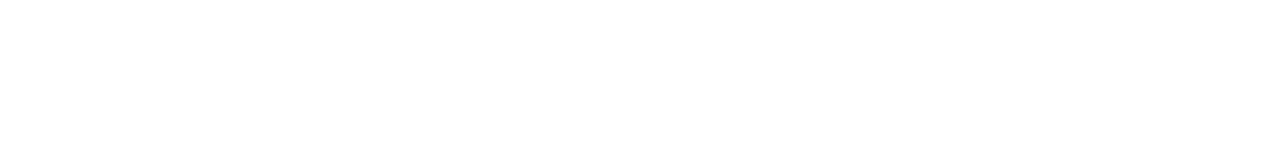
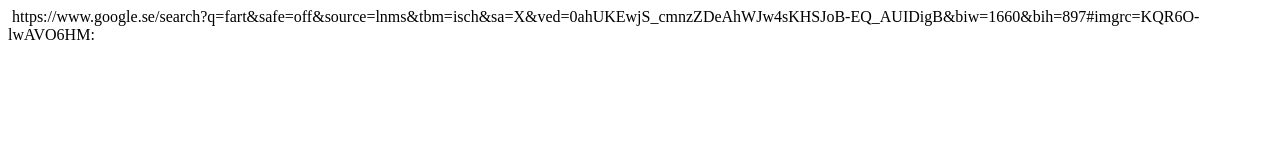
Before and after one commit to VincentLideboKjellman/hello-world, a plain HTML site: page index.html in a window 1280 px wide. Drawn offline with Linux system fonts and the light colour scheme.

Commit message:
Update index.html

```diff
--- a/index.html
+++ b/index.html
@@ -7,6 +7,6 @@
   <title>Document</title>
 </head>
 <body>
-
+  <img> https://www.google.se/search?q=fart&safe=off&source=lnms&tbm=isch&sa=X&ved=0ahUKEwjS_cmnzZDeAhWJw4sKHSJoB-EQ_AUIDigB&biw=1660&bih=897#imgrc=KQR6O-lwAVO6HM:</img>
 </body>
 </html>
```
